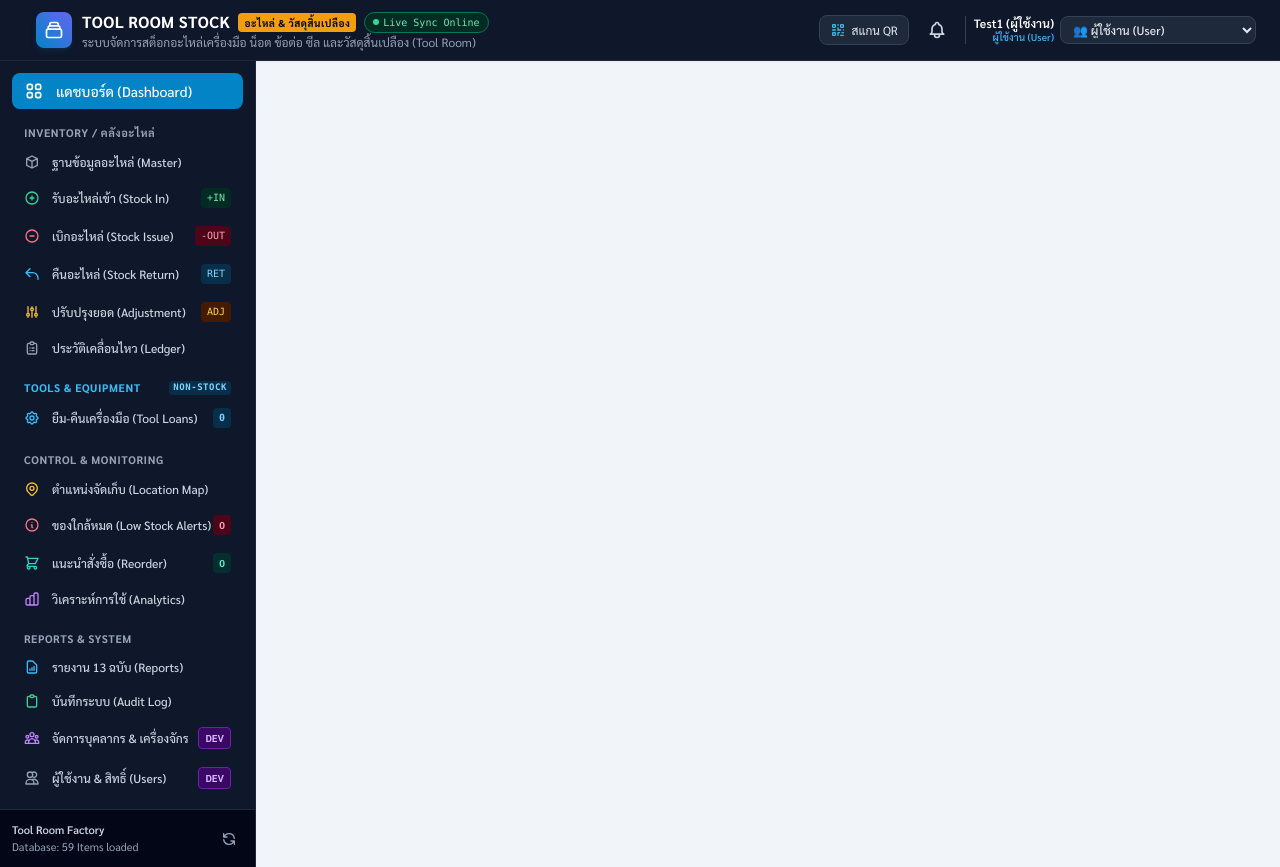
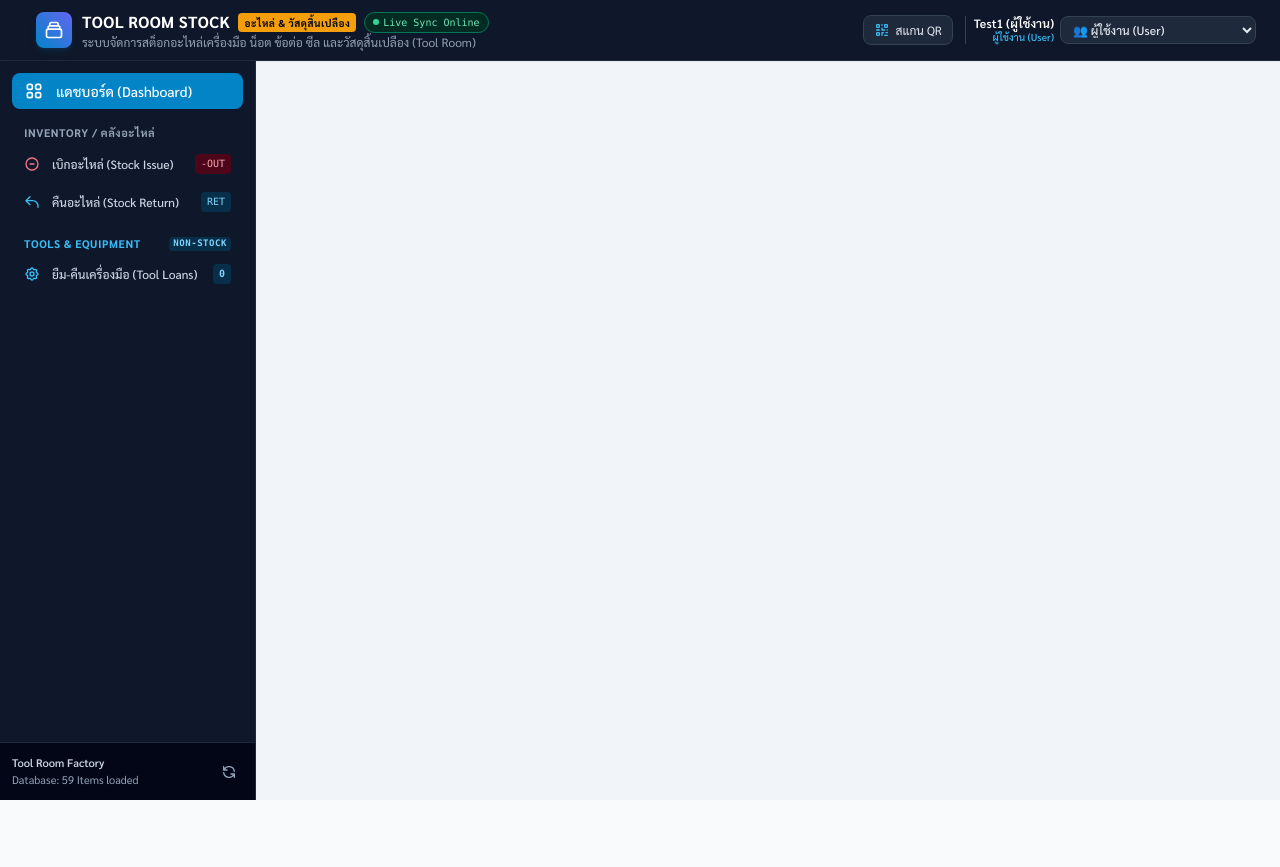
Before and after one commit to thailandxthem-del/maintenance-stock-varopakorn, a website: page index.html in a window 1280 px wide. After the commit the page ends 800 px from the top, so only its background shows below. Drawn offline with nearby package versions, Linux system fonts and the light colour scheme; some packages are replaced by stand-ins of ours; a script that the page names is missing.

Commit message:
Add files via upload

```diff
--- a/index.html
+++ b/index.html
@@ -105,7 +105,7 @@
         </button>
 
         <!-- Notification Bell with Badge -->
-        <button id="headerAlertBtn" onclick="switchTab('alerts')" class="relative p-1.5 text-slate-300 hover:text-white hover:bg-slate-800 rounded-lg transition" title="การแจ้งเตือนสต็อก">
+        <button id="headerAlertBtn" onclick="switchTab('alerts')" class="relative p-1.5 text-slate-300 hover:text-white hover:bg-slate-800 rounded-lg transition hidden" title="การแจ้งเตือนสต็อก">
           <svg class="w-5 h-5" fill="none" stroke="currentColor" viewBox="0 0 24 24"><path stroke-linecap="round" stroke-linejoin="round" stroke-width="2" d="M15 17h5l-1.405-1.405A2.032 2.032 0 0118 14.158V11a6.002 6.002 0 00-4-5.659V5a2 2 0 10-4 0v.341C7.67 6.165 6 8.388 6 11v3.159c0 .538-.214 1.055-.595 1.436L4 17h5m6 0v1a3 3 0 11-6 0v-1m6 0H9"/></svg>
           <span id="headerAlertCount" class="absolute -top-1 -right-1 bg-rose-600 text-white text-[10px] font-bold px-1.5 py-0.2 rounded-full min-w-[18px] text-center hidden animate-pulse">0</span>
         </button>
@@ -151,11 +151,11 @@
         <div>
           <div class="px-3 text-[11px] font-bold tracking-wider text-slate-400 uppercase mb-1">Inventory / คลังอะไหล่</div>
           <div class="space-y-0.5">
-            <button onclick="switchTab('spare-parts')" id="nav-spare-parts" class="nav-item w-full flex items-center space-x-3 px-3 py-2 rounded-lg text-xs font-medium text-slate-300 hover:text-white hover:bg-slate-800 transition">
+            <button onclick="switchTab('spare-parts')" id="nav-spare-parts" class="nav-item w-full flex items-center space-x-3 px-3 py-2 rounded-lg text-xs font-medium text-slate-300 hover:text-white hover:bg-slate-800 transition hidden">
               <svg class="w-4 h-4 text-slate-400" fill="none" stroke="currentColor" viewBox="0 0 24 24"><path stroke-linecap="round" stroke-linejoin="round" stroke-width="2" d="M20 7l-8-4-8 4m16 0l-8 4m8-4v10l-8 4m0-10L4 7m8 4v10M4 7v10l8 4"/></svg>
               <span>ฐานข้อมูลอะไหล่ (Master)</span>
             </button>
-            <button onclick="switchTab('stock-in')" id="nav-stock-in" class="nav-item w-full flex items-center justify-between px-3 py-2 rounded-lg text-xs font-medium text-slate-300 hover:text-white hover:bg-slate-800 transition">
+            <button onclick="switchTab('stock-in')" id="nav-stock-in" class="nav-item w-full flex items-center justify-between px-3 py-2 rounded-lg text-xs font-medium text-slate-300 hover:text-white hover:bg-slate-800 transition hidden">
               <div class="flex items-center space-x-3">
                 <svg class="w-4 h-4 text-emerald-400" fill="none" stroke="currentColor" viewBox="0 0 24 24"><path stroke-linecap="round" stroke-linejoin="round" stroke-width="2" d="M12 9v3m0 0v3m0-3h3m-3 0H9m12 0a9 9 0 11-18 0 9 9 0 0118 0z"/></svg>
                 <span>รับอะไหล่เข้า (Stock In)</span>
@@ -176,14 +176,14 @@
               </div>
               <span class="text-[10px] bg-sky-950 text-sky-300 px-1.5 py-0.5 rounded font-mono">RET</span>
             </button>
-            <button onclick="switchTab('stock-adjustment')" id="nav-stock-adjustment" class="nav-item w-full flex items-center justify-between px-3 py-2 rounded-lg text-xs font-medium text-slate-300 hover:text-white hover:bg-slate-800 transition">
+            <button onclick="switchTab('stock-adjustment')" id="nav-stock-adjustment" class="nav-item w-full flex items-center justify-between px-3 py-2 rounded-lg text-xs font-medium text-slate-300 hover:text-white hover:bg-slate-800 transition hidden">
               <div class="flex items-center space-x-3">
                 <svg class="w-4 h-4 text-amber-400" fill="none" stroke="currentColor" viewBox="0 0 24 24"><path stroke-linecap="round" stroke-linejoin="round" stroke-width="2" d="M12 6V4m0 2a2 2 0 100 4m0-4a2 2 0 110 4m-6 8a2 2 0 100-4m0 4a2 2 0 110-4m0 4v2m0-6V4m6 6v10m6-2a2 2 0 100-4m0 4a2 2 0 110-4m0 4v2m0-6V4"/></svg>
                 <span>ปรับปรุงยอด (Adjustment)</span>
               </div>
               <span class="text-[10px] bg-amber-950 text-amber-300 px-1.5 py-0.5 rounded font-mono">ADJ</span>
             </button>
-            <button onclick="switchTab('stock-movement')" id="nav-stock-movement" class="nav-item w-full flex items-center space-x-3 px-3 py-2 rounded-lg text-xs font-medium text-slate-300 hover:text-white hover:bg-slate-800 transition">
+            <button onclick="switchTab('stock-movement')" id="nav-stock-movement" class="nav-item w-full flex items-center space-x-3 px-3 py-2 rounded-lg text-xs font-medium text-slate-300 hover:text-white hover:bg-slate-800 transition hidden">
               <svg class="w-4 h-4 text-slate-400" fill="none" stroke="currentColor" viewBox="0 0 24 24"><path stroke-linecap="round" stroke-linejoin="round" stroke-width="2" d="M9 5H7a2 2 0 00-2 2v12a2 2 0 002 2h10a2 2 0 002-2V7a2 2 0 00-2-2h-2M9 5a2 2 0 002 2h2a2 2 0 002-2M9 5a2 2 0 012-2h2a2 2 0 012 2m-3 7h3m-3 4h3m-6-4h.01M9 16h.01"/></svg>
               <span>ประวัติเคลื่อนไหว (Ledger)</span>
             </button>
@@ -208,7 +208,7 @@
         </div>
 
         <!-- SECTION: STOCK CONTROL & MONITORING -->
-        <div id="section-control-monitoring">
+        <div id="section-control-monitoring" class="hidden">
           <div class="px-3 text-[11px] font-bold tracking-wider text-slate-400 uppercase mb-1">Control & Monitoring</div>
           <div class="space-y-0.5">
             <button onclick="switchTab('locations')" id="nav-locations" class="nav-item w-full flex items-center space-x-3 px-3 py-2 rounded-lg text-xs font-medium text-slate-300 hover:text-white hover:bg-slate-800 transition">
@@ -236,10 +236,8 @@
           </div>
         </div>
 
-
-
         <!-- SECTION: REPORTS & ADMIN -->
-        <div id="section-reports-system">
+        <div id="section-reports-system" class="hidden">
           <div class="px-3 text-[11px] font-bold tracking-wider text-slate-400 uppercase mb-1">Reports & System</div>
           <div class="space-y-0.5">
             <button onclick="switchTab('reports')" id="nav-reports" class="nav-item w-full flex items-center space-x-3 px-3 py-2 rounded-lg text-xs font-medium text-slate-300 hover:text-white hover:bg-slate-800 transition">
@@ -250,14 +248,14 @@
               <svg class="w-4 h-4 text-emerald-400" fill="none" stroke="currentColor" viewBox="0 0 24 24"><path stroke-linecap="round" stroke-linejoin="round" stroke-width="2" d="M9 5H7a2 2 0 00-2 2v12a2 2 0 002 2h10a2 2 0 002-2V7a2 2 0 00-2-2h-2M9 5a2 2 0 002 2h2a2 2 0 002-2M9 5a2 2 0 012-2h2a2 2 0 012 2"/></svg>
               <span>บันทึกระบบ (Audit Log)</span>
             </button>
-            <button onclick="switchTab('master-data')" id="nav-master-data" class="nav-item develop-only w-full flex items-center justify-between px-3 py-2 rounded-lg text-xs font-medium text-slate-300 hover:text-white hover:bg-slate-800 transition">
+            <button onclick="switchTab('master-data')" id="nav-master-data" class="nav-item develop-only w-full flex items-center justify-between px-3 py-2 rounded-lg text-xs font-medium text-slate-300 hover:text-white hover:bg-slate-800 transition hidden">
               <div class="flex items-center space-x-3">
                 <svg class="w-4 h-4 text-purple-400" fill="none" stroke="currentColor" viewBox="0 0 24 24"><path stroke-linecap="round" stroke-linejoin="round" stroke-width="2" d="M17 20h5v-2a3 3 0 00-5.356-1.857M17 20H7m10 0v-2c0-.656-.126-1.283-.356-1.857M7 20H2v-2a3 3 0 015.356-1.857M7 20v-2c0-.656.126-1.283.356-1.857m0 0a5.002 5.002 0 019.288 0M15 7a3 3 0 11-6 0 3 3 0 016 0zm6 3a2 2 0 11-4 0 2 2 0 014 0zM7 10a2 2 0 11-4 0 2 2 0 014 0z"/></svg>
                 <span>จัดการบุคลากร & เครื่องจักร</span>
               </div>
               <span class="text-[10px] bg-purple-950 text-purple-300 font-bold px-1.5 py-0.5 rounded border border-purple-800">DEV</span>
             </button>
-            <button onclick="switchTab('users')" id="nav-users" class="nav-item develop-only admin-only w-full flex items-center justify-between px-3 py-2 rounded-lg text-xs font-medium text-slate-300 hover:text-white hover:bg-slate-800 transition">
+            <button onclick="switchTab('users')" id="nav-users" class="nav-item develop-only admin-only w-full flex items-center justify-between px-3 py-2 rounded-lg text-xs font-medium text-slate-300 hover:text-white hover:bg-slate-800 transition hidden">
               <div class="flex items-center space-x-3">
                 <svg class="w-4 h-4 text-slate-400" fill="none" stroke="currentColor" viewBox="0 0 24 24"><path stroke-linecap="round" stroke-linejoin="round" stroke-width="2" d="M12 4.354a4 4 0 110 5.292M15 21H3v-1a6 6 0 0112 0v1zm0 0h6v-1a6 6 0 00-9-5.197M13 7a4 4 0 11-8 0 4 4 0 018 0z"/></svg>
                 <span>ผู้ใช้งาน & สิทธิ์ (Users)</span>
@@ -1043,7 +1041,7 @@
   <datalist id="personnelMasterDatalist"></datalist>
   <datalist id="machinesMasterDatalist"></datalist>
 
-  <!-- APPLICATION LOGIC (with Cache Busting v=3.8.3) -->
-  <script src="/js/app.js?v=3.8.3"></script>
+  <!-- APPLICATION LOGIC (with Cache Busting v=3.8.4) -->
+  <script src="/js/app.js?v=3.8.4"></script>
 </body>
 </html>
```
Also changed, not shown: app.js.
